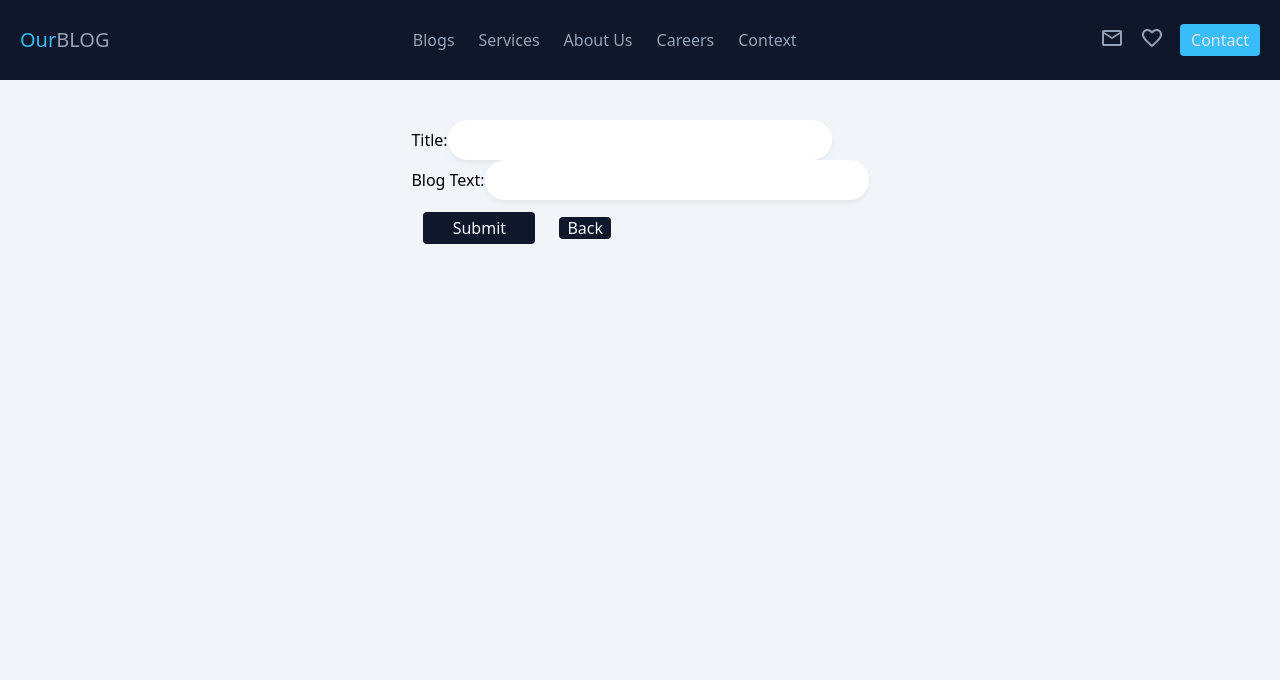
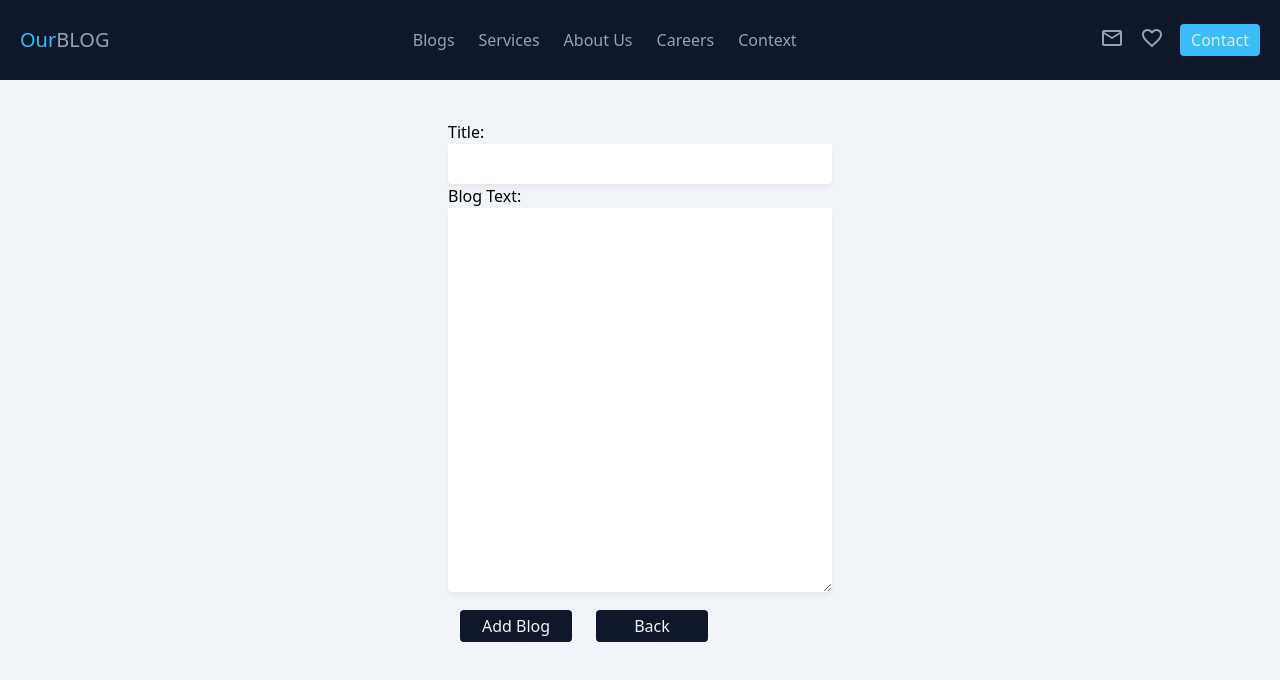
Before and after one commit to downback/blog_api, a React (Create React App) app: page /add_post in a window 1280 px wide. Shown: the top 680 px of the page. Built offline with nearby package versions, Linux system fonts and the light colour scheme.

Commit message:
ENV tried but not working...

```diff
--- a/src/api/axios.js
+++ b/src/api/axios.js
@@ -2,6 +2,7 @@ import axios from 'axios'
 
 export default axios.create({
   baseURL: 'https://dummyjson.com/'
+  // baseURL: `${process.env.REACT_APP_UNSPLASH_KEY}`
 })
 
 // env: https://dummyjson.com을 env로 변경
--- a/src/api/useGetSingleBlog.js
+++ b/src/api/useGetSingleBlog.js
@@ -2,7 +2,7 @@ import { useEffect, useState } from 'react'
 import axios from './axios'
 import { BLOG_URL } from '../utils/url_constants'
 
-const useGetSingleBlog = ({ id }) => {
+const useGetSingleBlog = ({ id, inputTerm }) => {
   const [singlePost, setSinglePost] = useState([])
   const [loading, setLoading] = useState(true)
   const [error, setError] = useState(null)
@@ -20,7 +20,7 @@ const useGetSingleBlog = ({ id }) => {
       }
     }
     fetchSingleBlog()
-  }, [id])
+  }, [id, inputTerm])
 
   return { singlePost, setSinglePost, loading, error, setError }
 }
--- a/src/pages/AddBlog.jsx
+++ b/src/pages/AddBlog.jsx
@@ -1,11 +1,11 @@
 import React, { useState } from 'react'
-import { Link, useNavigate } from 'react-router-dom'
+import { Link, useNavigate, useParams } from 'react-router-dom'
 import axios from '../api/axios'
 import NavBar from '../components/NavBar'
 
 const AddBlog = () => {
   const navigate = useNavigate()
-
+  const { id } = useParams()
   // const [values, setValues] = useState({
   //   title: '',
   //   body: ''
@@ -34,52 +34,93 @@ const AddBlog = () => {
   //     })
   // }
 
-  const [title, setTitle] = useState('')
-  const [body, setBody] = useState('')
+  const initialValues = { title: '', body: '' }
+  const [formValues, setFormValues] = useState(initialValues)
+  const [formErrors, setFormErrors] = useState({})
+  const [isSubmit, setIsSubmit] = useState(false)
 
-  const handleAddBlog = async (e) => {
+  // const handleAddBlog = async (e) => {
+  //   e.preventDefault()
+  //   if (title === '' || body === '') {
+  //     alert('Please fill out all input completely')
+  //   }
+  //   try {
+  //     const response = await axios.post('https://dummyjson.com/posts/add', { title, body })
+  //     alert(`Save ${response.data.title}`)
+  //   } catch (error) {
+  //     console.log(error)
+  //   }
+  // }
+
+  // const handleAddBlog = (event) => {
+  //   event.preventDefault()
+  //   axios
+  //     .put(`https://dummyjson.com/posts/${id}`)
+  //     .then((res) => {
+  //       setTitle(res.data)
+  //     })
+  //     .catch((err) => console.log(err))
+  // }
+
+  const handleChange = (e) => {
+    const { name, value } = e.target
+    setFormValues({ ...formValues, [name]: value })
+  }
+
+  const validate = (values) => {
+    const errors = {}
+    if (!values.title) {
+      errors.title = 'Username is required!'
+    } else if (values.title.length < 4) {
+      errors.title = 'title must be more than 4 characters'
+    }
+    if (!values.body) {
+      errors.body = 'Email is required!'
+    } else if (values.body.length > 10) {
+      errors.body = 'body cannot exceed more than 10 characters'
+    }
+    return errors
+  }
+
+  const handleSubmit = (e) => {
     e.preventDefault()
-    if (title === '' || body === '') {
-      alert('Please fill out all input completely')
-    }
-    try {
-      const response = await axios.post('https://dummyjson.com/posts/add', { title, body })
-      alert(`Save ${response.data.title}`)
-    } catch (error) {
-      console.log(error)
-    }
+    setFormErrors(validate(formValues))
+    setIsSubmit(true)
+    axios
+      .put(`https://dummyjson.com/posts/${id}`)
+      .then((res) => {
+        setFormValues(res.data)
+      })
+      .catch((err) => console.log(err))
   }
 
   return (
     <>
       <NavBar />
       <div className="w-screen h-screen m-0 p-0 bg-slate-100 flex flex-row justify-center py-10">
-        <form action="submit" onSubmit={handleAddBlog}>
+        <form action="submit" onSubmit={handleSubmit}>
           <div>
-            <label htmlFor="title">Title:</label>
-            <input
-              type="text"
-              value={title}
-              onChange={(e) => setTitle(e.target.value)}
-              className="rounded-full w-96 h-10 shadow-md shadow-gray-200 p-3 focus:border-none"
-            />
+            <div>Title:</div>
+            <input type="text" value={formValues.title} onChange={(formValues) => handleChange({ target: { value: formValues, name: 'title' } })} className="rounded w-96 h-10 shadow-md shadow-gray-200 p-3 focus:border-none" />
+            {/* {Object.keys(formErrors).length === 0 && isSubmit ? <div>Signed in successfully</div> : <pre>{JSON.stringify(formValues, undefined, 2)}</pre>} */}
           </div>
           <div>
-            <label htmlFor="body">Blog Text:</label>
-            <input
-              type="text"
-              value={body}
-              onChange={(e) => setBody(e.target.value)}
-              className="rounded-full w-96 h-10 shadow-md shadow-gray-200 p-3 focus:border-none"
-            />
+            <div>Blog Text:</div>
+            <textarea value={formValues.body} onChange={(e) => handleChange(e.target.value)} className="rounded w-96 h-96 shadow-md shadow-gray-200 p-3 focus:border-none" />
           </div>
           <div>
-            <button type="submit" className="m-3 px-2 rounded text-center w-28 h-8 bg-slate-900 text-slate-100">
-              Submit
+            <button type="button" className="m-3 px-2 rounded text-center w-28 h-8 bg-slate-900 text-slate-100">
+              Add Blog
             </button>
-            <Link to="/" className="m-3 px-2 rounded text-center w-28 h-8 bg-slate-900 text-slate-100">
+            <button
+              type="button"
+              onClick={() => {
+                navigate('/')
+              }}
+              className="m-3 px-2 rounded text-center w-28 h-8 bg-slate-900 text-slate-100"
+            >
               Back
-            </Link>
+            </button>
           </div>
         </form>
       </div>
--- a/src/pages/BlogHome.jsx
+++ b/src/pages/BlogHome.jsx
@@ -8,24 +8,8 @@ import NavBar from '../components/NavBar'
 import useGetBlogList from '../api/useGetBlogList'
 
 function BlogHome() {
-  // const [posts, setPosts] = useState([])
+  const [errorMsg, setErrorMsg] = useState('')
 
-  // const { data, loading } = useFetch('https://dummyjson.com/posts?limit=30')
-
-  // const post = data?.posts
-
-  // console.log(post)
-
-  // useEffect(() => {
-  //   const fetchPosts = async () => {
-  //     const res = await axios.get('https://dummyjson.com/posts?limit=30')
-  //     setPosts(res.data.posts)
-  //   }
-
-  //   fetchPosts()
-  // }, [])
-
-  const [errorMsg, setErrorMsg] = useState('')
   const [currentPage, setCurrentPage] = useState(1)
   const postsPerPage = 4
 
@@ -54,7 +38,7 @@ function BlogHome() {
     setCurrentPage(pageNumber)
   }
 
-  // Search
+  // Search ; error message 가 두번 뜨는??
   const removeSpecialChars = (str) => {
     return str.replace(/[^\w\s]/gi, '')
   }
@@ -62,10 +46,10 @@ function BlogHome() {
   const handleSearchTerm = (e) => {
     e.preventDefault()
     setSearchTerm(e.target.value)
-    if (removeSpecialChars(e.target.value).length !== 0) {
+    if (e.target.value.length <= 15) {
       setErrorMsg('')
     } else {
-      setErrorMsg('Invalid search term, try again ...')
+      setErrorMsg('Search term is too long, try again ...')
     }
   }
 
@@ -78,10 +62,20 @@ function BlogHome() {
       navigate(`?q=${searchTerm}`)
     }
 
+    if (removeSpecialChars(searchTerm).length !== 0) {
+      setErrorMsg('')
+    } else {
+      setErrorMsg('invalid term to search, try again...')
+    }
+
     // TODO: handle search result
     // 1. 특수문자 -> 입력이 되지만, 있으면 에러처리
     // 2. enter를 누르면 검색이 되는데, 이때 검색어가 없으면 에러처리
     // 3. 검색어 maxlength 20자 제한
+  }
+
+  if (loading) {
+    return <h1>Loading...</h1>
   }
 
   return (
@@ -90,7 +84,7 @@ function BlogHome() {
       <Header />
       <div className="w-screen h-full flex flex-col justify-center items-center my-5">
         <SearchBar value={searchTerm} handleSearchTerm={handleSearchTerm} handleSearchResult={handleSearchResult} />
-        <span>{errorMsg}</span>
+        <span className="bg-slate-100 w-screen text-center text-rose-500">{errorMsg}</span>
         <PostList posts={currentPosts} />
         <p>{errorMsg}</p>
         <Pagination totalPages={totalPages} paginate={paginate} />
--- a/src/pages/EditBlog.jsx
+++ b/src/pages/EditBlog.jsx
@@ -8,19 +8,22 @@ import useGetSingleBlog from '../api/useGetSingleBlog'
 const EditBlog = () => {
   const { id } = useParams()
   const navigate = useNavigate()
+  // const [inputTerm, setInputTerm] = useState()
+  // const [errorMsg, setErrorMsg] = useState('')
+  // const { singlePost: blog, error, loading } = useGetSingleBlog({ id, inputTerm })
 
   const { singlePost, setSinglePost, error, setError, loading } = useGetSingleBlog({ id })
 
-  if (loading) {
-    return <h1>Loading...</h1>
-  }
+  // const handleTitleInput = (e) => {
+  //   setInputTerm({ ...inputTerm, title: e.target.value })
+  // }
 
   const handleTitleInput = (e) => {
     setSinglePost({ ...singlePost, title: e.target.value })
-    if (e.target.value.length <= 30 && e.target.value.length !== 0) {
+    if (e.target.value.length >= 30 || e.target.value.length === 0) {
+      setError('Input invalid')
+    } else {
       setError('')
-    } else {
-      setError('Input is empty or too long')
     }
   }
 
@@ -69,11 +72,15 @@ const EditBlog = () => {
   //   setLocalValues({ ...localValues, [name]: value })
   // }
 
+  if (loading) {
+    return <h1>Loading...</h1>
+  }
+
   return (
     <>
       <NavBar />
       <div className="w-screen h-screen m-0 p-0 bg-slate-100 flex flex-row justify-center py-10">
-        <form action="submit" onSubmit={handleUpdate}>
+        <form action="submit">
           <div>
             <div>Title:</div>
             <input type="text" value={singlePost?.title} onChange={handleTitleInput} className="rounded w-96 h-10 shadow-md shadow-gray-200 p-3 focus:border-none" />
```
Also changed, not shown: 1 other file (tests, documents, lock files or other folders).
